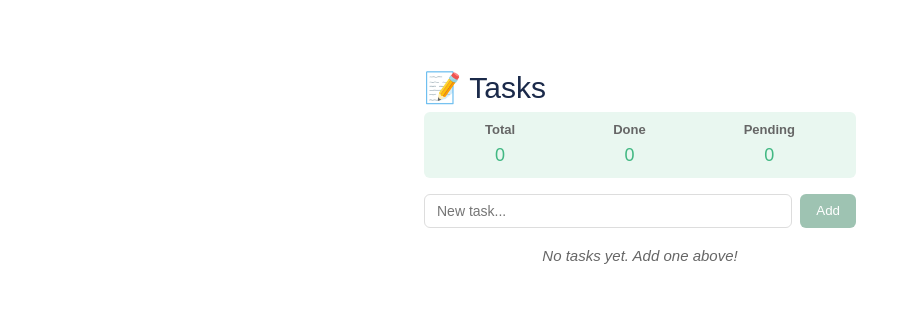
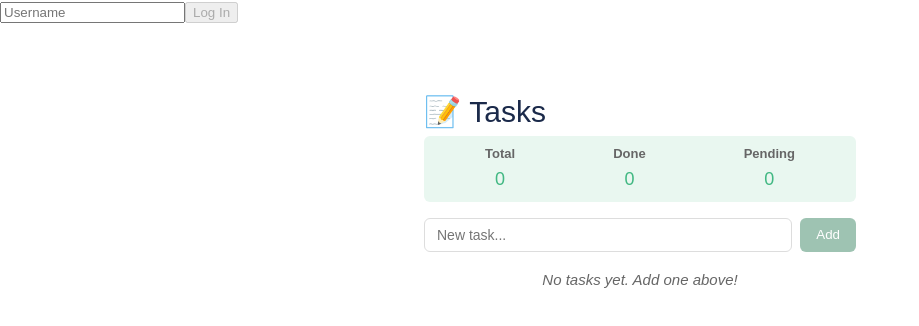
Before and after one commit to sisonjcs/SISON_JANELLE_CASSANDRA_FRONTEND, a Vue app: page /task-list in a window 1280 px wide. Shown: the top 326 px of the page, without its empty margins (0-919 px from the left). Built offline with nearby package versions, Linux system fonts and the light colour scheme; the HTML template or start-up script is replaced by a standard one.

Commit message:
feat: added initial login feature

```diff
--- a/package.json
+++ b/package.json
@@ -13,6 +13,7 @@
   "dependencies": {
     "@fortawesome/vue-fontawesome": "^3.2.0",
     "pinia": "^3.0.4",
+    "pinia-plugin-persistedstate": "^4.7.1",
     "vue": "^3.5.32",
     "vue-router": "^5.1.0"
   },
--- a/src/stores/taskStore.ts
+++ b/src/stores/taskStore.ts
@@ -57,8 +57,9 @@
 //  Hint 6: nextId.value++ increments THEN returns — use it as the id before push
 // =============================================================
 
-import { defineStore } from 'pinia'
+import { defineStore, storeToRefs } from 'pinia'
 import { computed, ref, type Ref } from 'vue'
+import { useUserStore } from './userStore'
 
 interface Task {
     id: number
@@ -67,6 +68,9 @@ interface Task {
 }
 
 export const useTaskStore = defineStore('tasks', () => {
+    const userStore = useUserStore()
+    const { users, currentUser } = storeToRefs(userStore)
+
     const tasks: Ref<Task[]> = ref([])
     const nextId = ref(1)
 
--- /dev/null
+++ b/src/stores/userStore.ts
@@ -0,0 +1,32 @@
+import { defineStore } from "pinia"
+import { ref, computed, type Ref } from 'vue'
+import type { User } from "@/types/User"
+
+export const useUserStore = defineStore('users', () => {
+    const users: Ref<User[]> = ref([])
+    const currentUser = computed(() => users.value.find(u => u.loggedIn))
+
+    function logIn(name: string) {
+        const foundUser = users.value.find(u => u.name === name)
+        if (foundUser) {
+            foundUser.loggedIn = true
+        } else {
+            const newUser = {
+                name: name,
+                loggedIn: true,
+                tasks: []
+            }
+
+            users.value.push(newUser)
+        }
+    }
+
+    function logOut(name: string) {
+        const foundUser = users.value.find(u => u.name === name)
+        if (foundUser) {
+            foundUser.loggedIn = false
+        }
+    }
+
+    return ({ users, currentUser, logIn, logOut })
+})
--- /dev/null
+++ b/src/types/Task.ts
@@ -0,0 +1,5 @@
+export type Task = {
+    id: number
+    name: string
+    done: boolean
+}
--- /dev/null
+++ b/src/types/User.ts
@@ -0,0 +1,7 @@
+import type { Task } from "./Task"
+
+export type User = {
+    name: string
+    loggedIn: boolean
+    tasks: Task[]
+}
--- a/src/views/day4/TaskListView.vue
+++ b/src/views/day4/TaskListView.vue
@@ -10,6 +10,7 @@ import { storeToRefs } from 'pinia'
 
 // TODO 1: Import your store
 import { useTaskStore } from '@/stores/taskStore'
+import { useUserStore } from '@/stores/userStore';
 
 // TODO 2: Get the store instance
 const taskStore = useTaskStore()
@@ -20,18 +21,62 @@ const { tasks, doneCount, pendingCount, totalCount } = storeToRefs(taskStore)
 // TODO 4: Destructure ACTIONS directly (no storeToRefs needed for functions)
 const { addTask, toggleTask, removeTask } = taskStore
 
+// User store extension
+const userStore = useUserStore()
+
+const { users, currentUser } = storeToRefs(userStore)
+const { logIn, logOut } = userStore
+
 // This local ref is fine — it's UI state, not task state
 const newTaskName = ref('')
+const username = ref('')
 
 function handleAdd() {
   // TODO 5: Call addTask() from the store, then clear the input
   addTask(newTaskName.value)
   newTaskName.value = ''
 }
+
+function handleLogIn() {
+    logIn(username.value)
+    console.log(username.value)
+    username.value = ''
+}
+
+function handleLogOut() {
+    logOut(currentUser.value.name)
+}
 </script>
 
 <template>
   <link rel="stylesheet" href="https://cdnjs.cloudflare.com/ajax/libs/font-awesome/4.7.0/css/font-awesome.min.css">
+  <header>
+    <div v-if="!currentUser">
+        <input
+            type="text"
+            placeholder="Username"
+            v-model="username"
+            @keyup.enter="handleLogIn"
+        />
+        <button
+            @click="handleLogIn"
+            :disabled="!username.trim()"
+        >
+            Log In
+        </button>
+    </div>
+    <div v-if="currentUser">
+        <h2>
+            Current user: {{ currentUser.name }}
+        </h2>
+        <button
+            @click="handleLogOut"
+        >
+            Log Out
+        </button>
+    </div>
+  </header>
+  <main>
       <div class="task-view">
         <h1>📝 Tasks</h1>
 
@@ -82,6 +127,7 @@ function handleAdd() {
           No tasks yet. Add one above!
         </p>
       </div>
+  </main>
 </template>
 
 <style scoped>
```
Also changed, not shown: 1 other file (tests, documents, lock files or other folders). Lines whose indentation alone changed are shown as unchanged.
